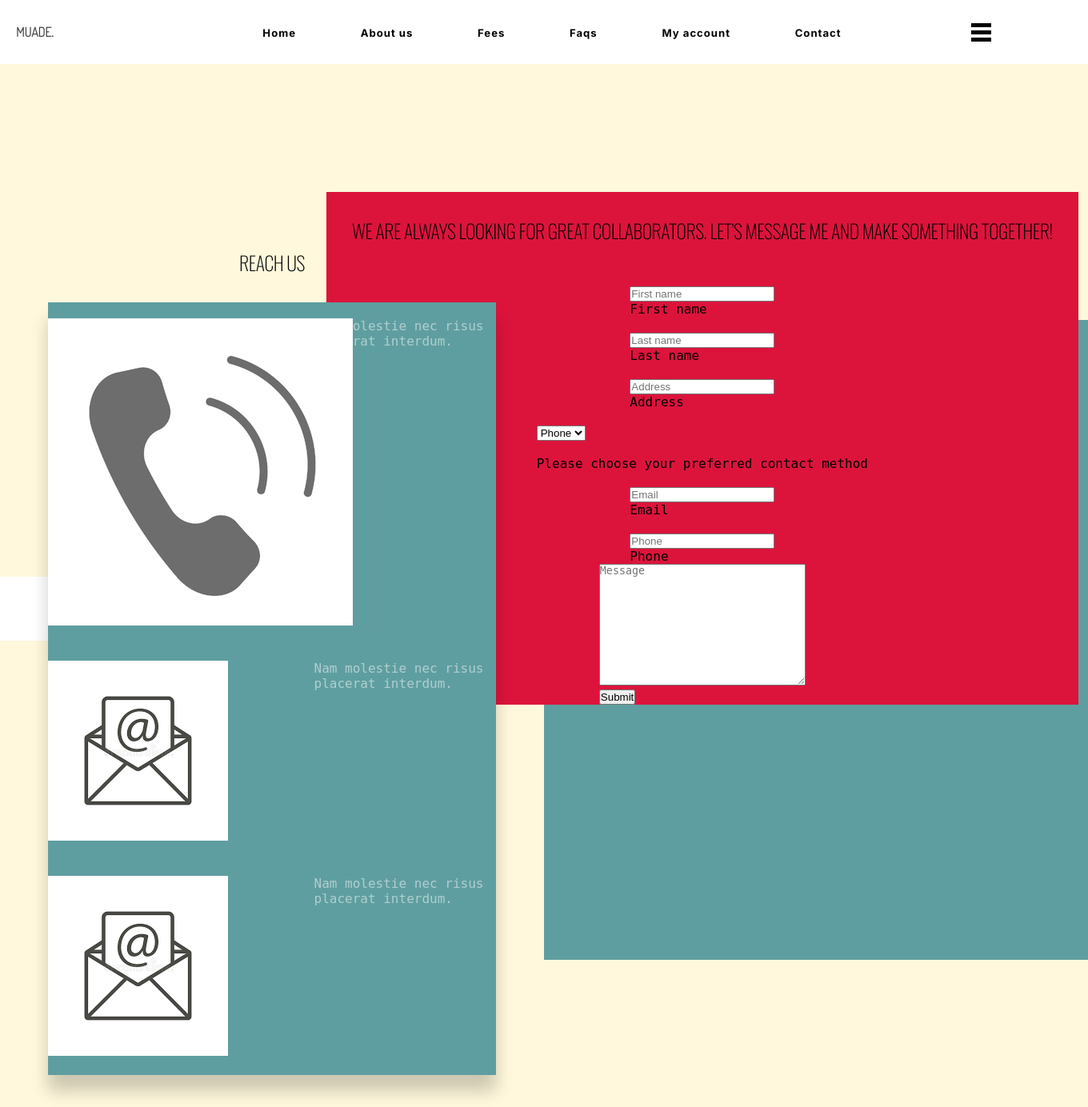
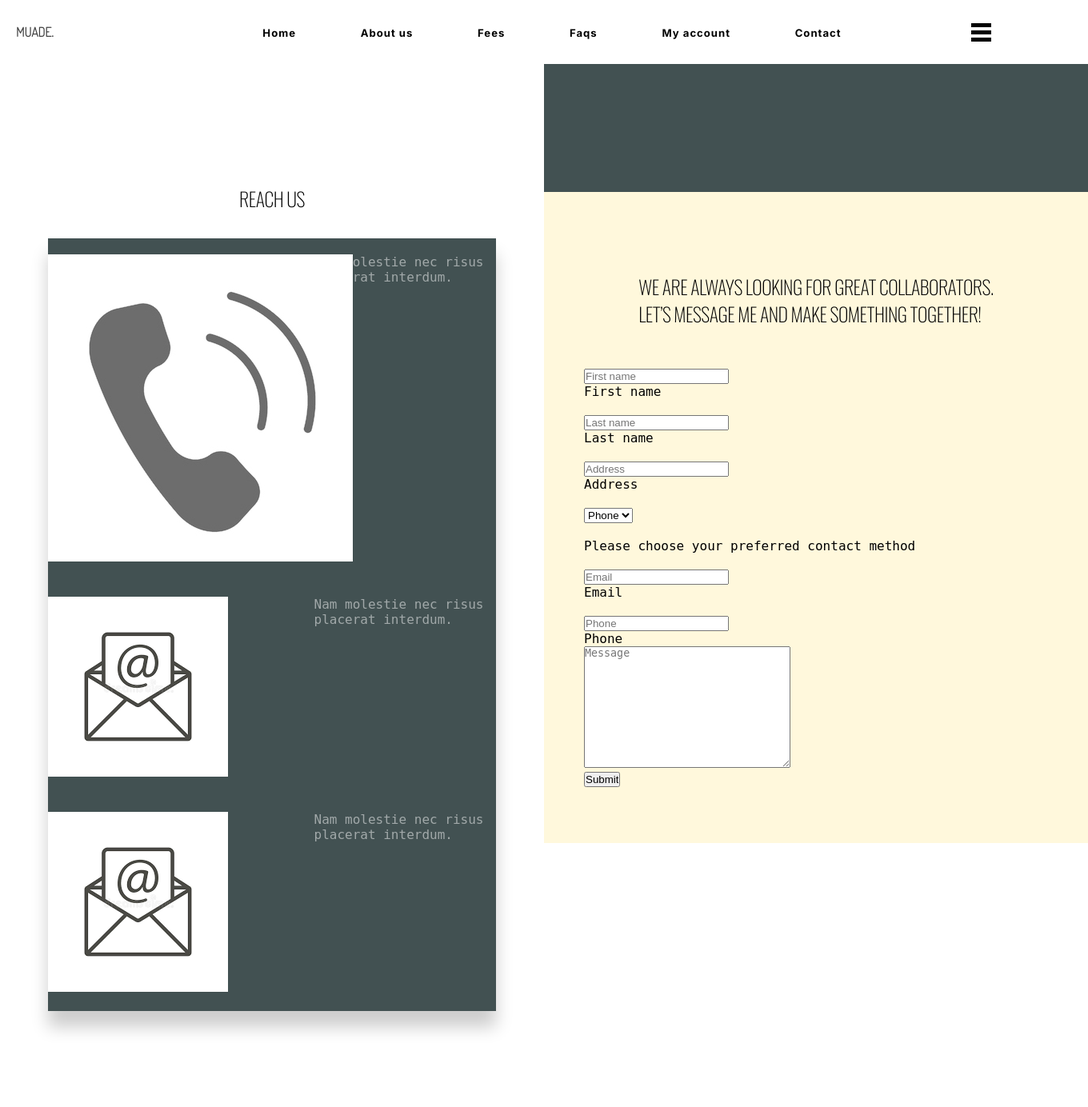
Before and after one commit to nhatquan0312/Web_Programming, a PHP site: page /contact.html in a window 1360 px wide. Shown: the whole page at 80% size. After the commit the page ends 1291 px from the top, so only its background shows below. Run offline with PHP 8.4, Linux system fonts and the light colour scheme.

Commit message:
add changes

```diff
--- a/contact.css
+++ b/contact.css
@@ -1,6 +1,6 @@
 
 body{
-    background: cornsilk;
+
     font-family: 'Ubuntu Mono', monospace;
 }
 .intro
@@ -18,9 +18,7 @@ body{
     margin: 4vh;
     z-index: 1;
 }
-main {
-    background-color: cornsilk;
-}
+
 
 main .container {
     position: relative;
@@ -28,43 +26,34 @@ main .container {
     min-height: 100%;
     display: flex;
     z-index: 1000;
-
 }
  main::before {
      content: "";
      position: absolute;
      right:0;
-     top: 20vh;
+     top: 10vh;
      width: 50%;
      min-height: 100%;
-     background-color: cadetblue;
-     margin-top: 30vh;
-
+     background-color: rgb(66, 81, 82);
 }
 
 main .container .contactform {
-    position: relative;
+    position: absolute;
     top: 20vh;
     min-width: 50%;
     min-height: 100%;
-    left: 30%;
-
-    background-color: crimson;
-
+    left:50%;
+    padding: 70px 50px;
+    background: cornsilk;
 }
 
-main .container .contactform form {
-    display: flex;
-    flex-direction: column;
-    margin: 20 px 20px 20px 20px;
-    justify-content: space-around;
-    align-items: center;
-}
+
+
 main .container .contactinfo {
     position: absolute;
     min-width: 50%;
     min-height: 100%;
-    top: 20vh;
+    top: 10vh;
     left:0;
     width: 350px;
     height: calc (100 - 20vh);
@@ -84,7 +73,7 @@ main .container .contactinfo ul{
     flex-direction: column;
     align-items: center;
     justify-content: flex-start;
-    background-color: cadetblue;
+    background-color:  rgb(66, 81, 82);
     box-shadow: 0 20px 20px rgba(0, 0, 0, 0.2);
 }
 
--- a/contact.html
+++ b/contact.html
@@ -64,7 +64,7 @@
 
 
         <div class="contactform">
-            <p class="intro">WE ARE ALWAYS LOOKING FOR GREAT COLLABORATORS. LET’S MESSAGE ME AND MAKE SOMETHING TOGETHER!
+            <p class="intro">WE ARE ALWAYS LOOKING FOR GREAT COLLABORATORS. <br> LET’S MESSAGE ME AND MAKE SOMETHING TOGETHER!
             </p>
                 <form action=" ">
                 <div class="inputbox w50">
--- a/nav.css
+++ b/nav.css
@@ -36,7 +36,6 @@ footer{
     text-transform: uppercase;
     letter-spacing: 0;
     margin: 0 0 0 20px;
-
 }
 
 ul
```
